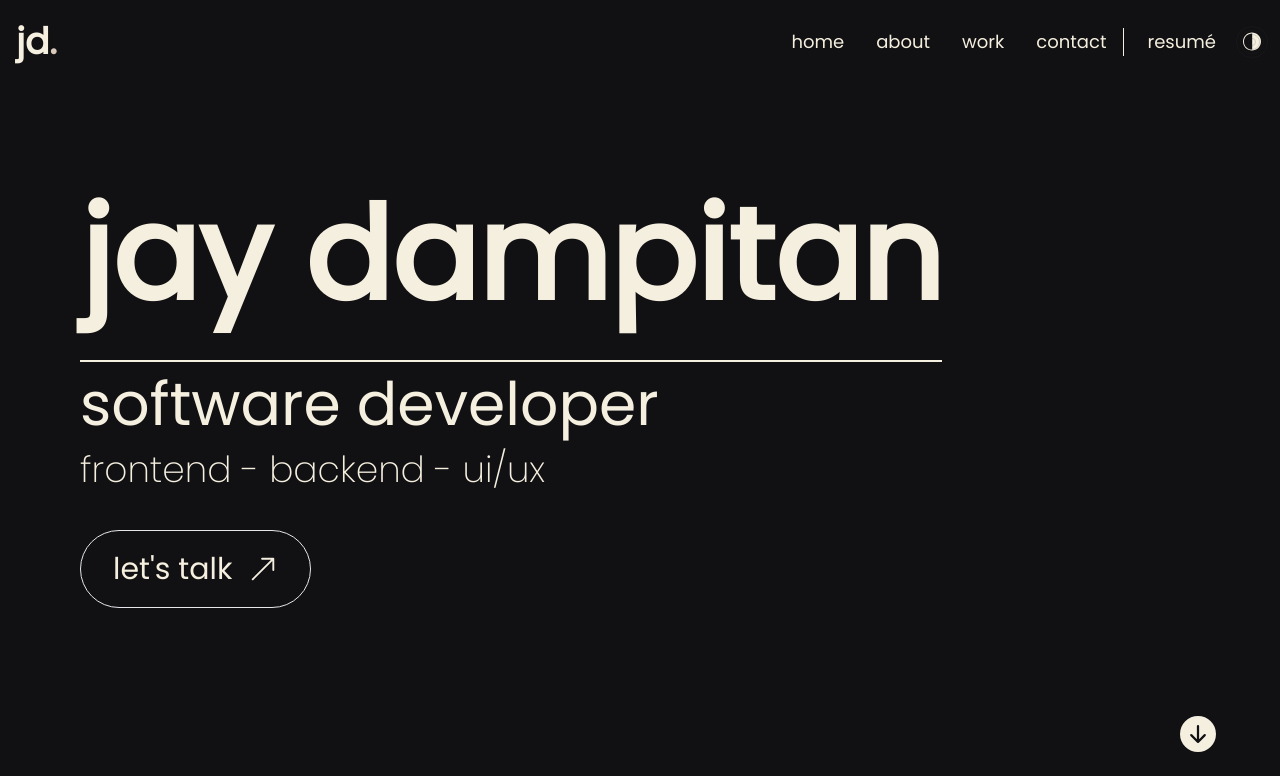
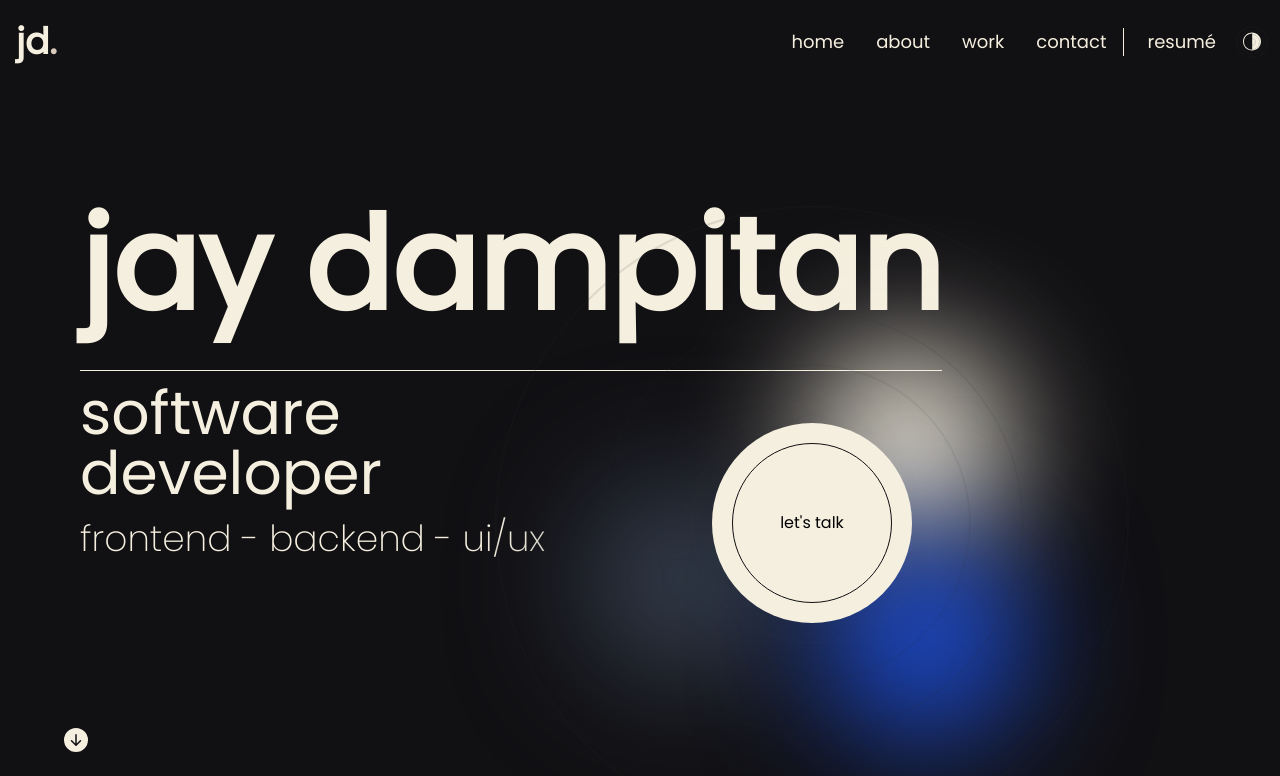
Before and after one commit to JayDampitan/new-portfolio, a Next.js app in the folder my-app/: page / in a window 1280 px wide. Shown: the top 776 px of the page. Built offline with nearby package versions, Linux system fonts and the light colour scheme.

Commit message:
initial hero page call to action. create counter preloader component.

```diff
--- a/my-app/components/About.tsx
+++ b/my-app/components/About.tsx
@@ -12,8 +12,8 @@ type Props = {};
 
 const About = (props: Props) => {
   return (
-    <div className="h-screen flex px-4 py-4 justify-center items-center w-full bg-darkGrey  ">
-      <div className="max-w-[1500px] w-full">
+    <div className="h-screen flex p-4 justify-center items-center w-full bg-darkGrey  ">
+      <div className="max-w-[1700px] border  w-full">
         <TitleSection textColor='white' title="about." />
         <div className="md:my-10  xl:justify-between flex-col flex xl:flex-row">
           <div className="py-2 xl:w-[50%] flex items-center ">
--- a/my-app/components/BackgroundCircles.tsx
+++ b/my-app/components/BackgroundCircles.tsx
@@ -1,6 +1,5 @@
 import React from "react";
 import { motion } from "framer-motion";
-
 
 type Props = {};
 
@@ -9,7 +8,7 @@ const BackgroundCircles = (props: Props) => {
     <motion.div
       animate={{
         scale: [0.6, 1, 1, 1, 0.8, 0.8],
-        opacity: [0.1, 0.2, 0.4, 0.6, 0.6, 0.5, 0.2],
+        opacity: [0.2, 0.4, 0.4, 0.6, 0.4, 0.4, 0.2],
         borderRadius: ["20%", "25%", "50%", "50%", "25%", "20%"],
       }}
       transition={{
@@ -17,11 +16,11 @@ const BackgroundCircles = (props: Props) => {
       }}
       className="absolute top-25 right-26 flex justify-center items-center"
     >
-      <div className="absolute border border-[#333333] rounded-full h-[200px] w-[200px] xl:h-[300px] xl:w-[300px]   animate-ping" />
-      <div className="absolute border border-[#333333] rounded-full h-[300px] w-[300px] xl:h-[400px] xl:w-[400px]    animate-ping" />
-      <div className="absolute border border-[#333333] rounded-full h-[400px] w-[400px] xl:h-[600px] xl:w-[600px]    animate-ping" />
-      <div className="absolute border border-[#c8aa6a] rounded-full opacity-20  h-[600px] w-[600px] xl:h-[750px] xl:w-[750px]   animate-pulse" />
-      <div className="absolute border border-[#333333] rounded-full h-[700px] w-[700px]   animate-ping" />
+      <div className="absolute border border-[#333333] rounded-full w-[100px] h-[100px] lg:h-[200px] lg:w-[200px] xl:h-[300px] xl:w-[300px]   animate-ping" />
+      <div className="absolute border border-[#333333] rounded-full w-[100px] h-[100px] lg:h-[300px] lg:w-[300px] xl:h-[400px] xl:w-[400px]    animate-ping" />
+      <div className="absolute border border-[#333333] rounded-full w-[100px] h-[100px] lg:h-[400px] lg:w-[400px] xl:h-[600px] xl:w-[600px]    animate-ping" />
+      <div className="absolute border border-[#c8aa6a] rounded-full w-[100px] h-[100px] opacity-20  lg:h-[300px] lg:w-[300px]  animate-pulse" />
+      <div className="absolute border border-[#333333] rounded-full w-[100px] h-[100px] lg:h-[600px] lg:w-[600px]   animate-ping" />
     </motion.div>
   );
 };
--- a/my-app/components/Hero.tsx
+++ b/my-app/components/Hero.tsx
@@ -12,6 +12,32 @@ import ScrollDown from "./ScrollDown";
 type Props = {};
 
 const Hero = (props: Props) => {
+  const svgVariants = {
+    hidden: {
+      rotate: -180,
+    },
+    visible: {
+      rotate: 0,
+      transition: {
+        duration: 1,
+      },
+    },
+  };
+
+  const pathVariants = {
+    hidden: {
+      opacity: 0,
+      pathLength: 0,
+    },
+    visible: {
+      opacity: 1,
+      pathLength: 1,
+      transition: {
+        duration: 2,
+        ease: "easeInOut",
+      },
+    },
+  };
   // const [cursorX, setCursorX] = useState();
   // const [cursorY, setCursorY] = useState();
 
@@ -23,30 +49,35 @@ const Hero = (props: Props) => {
   // }, [cursorX, cursorY]);
 
   return (
-    <div className="bg-darkGrey w-full h-screen flex">
-      <div className="m-auto justify-center items-center md:px-20 lg:items-start max-w-[1700px] flex w-full flex-col">
-        <div className="md:text-start flex flex-col ">
-          <h1 className="text-3xl sm:text-6xl  lg:text-9xl font-bold text-white pb-5 md:pb-10">
+    <div className=" bg-darkGrey w-full h-screen flex">
+      <div className=" max-w-[1700px] flex h-screen w-full flex-col mx-auto justify-center items-center md:px-20 lg:items-start ">
+        <div className=" md:text-start flex flex-col ">
+          <h1 className="text-3xl sm:text-6xl lg:text-9xl border-b border-white font-bold text-white pb-5 md:pb-10">
             jay dampitan
           </h1>
-
-          <div className="w-full border-[1px] border-white "></div>
         </div>
 
-        <div className="">
-          <div className="text-center lg:text-start">
+        <div className=" lg:flex lg:justify-between w-full">
+          <div className=" text-center lg:text-start lg:w-[50%]">
             <h2 className="text-white text-2xl md:text-5xl lg:text-6xl mt-3">
               software developer
             </h2>
             <h3 className="text-white text-xl md:text-3xl lg:text-4xl font-light mb-5 md:mb-10 md:mt-4">
               frontend - backend - ui/ux
             </h3>
-            <button className="border mx-auto lg:mx-0 text-md md:text-2xl py-1 px-4 lg:text-3xl flex items-center text-white  md:py-4 md:px-6 lg:py-5 lg:px-8 rounded-full hover:bg-white hover:text-darkGrey transition-colors">
-              let's talk{" "}
-              <span className="ml-4 hover:rotate-45 transition duration-500">
-                <BsArrowUpRight />
-              </span>
-            </button>
+          </div>
+
+          <div
+            className=" transform translate-y-6
+           w-full flex items-end justify-center lg:justify-end lg:pr-72 lg:w-[50%]"
+          >
+           <motion.div className=" border-gray-900 rounded-full bg-white w-[100px] h-[100px] lg:h-[200px] lg:w-[200px] relative flex items-center justify-center">
+                <motion.div animate={{y: [0, 20 ,10 , 20, 40, 50, 20, 10, 0]}} transition={{duration: 10, repeat: Infinity}} className="absolute w-full h-full bg-white -top-20 -z-10 lg:-top-32 lg:-right-24 blur-2xl lg:blur-3xl rounded-full"></motion.div>
+                <motion.div animate={{y: [0, 20 ,10 , 20, 40, 50, 20, 10, 0]}} transition={{duration: 10, delay: 1, repeat: Infinity}} className="absolute w-full h-full bg-gray-700 -bottom-4 -left-20 -z-10 lg:-bottom-25 lg:-left-32 blur-2xl lg:blur-3xl rounded-full"></motion.div>
+                <motion.div animate={{y: [0, 20 ,10 , 20, 40, 50, 20, 10, 0]}} transition={{duration: 10, delay: 1.5, repeat: Infinity}} className="absolute w-full h-full bg-blue-700 -z-10 -bottom-2 -right-16 lg:-bottom-20 lg:-right-28 blur-2xl lg:blur-3xl rounded-full"></motion.div>
+                <BackgroundCircles/>
+              <motion.h1  className="border p-8 w-[80%] h-[80%] flex items-center justify-center border-darkGrey rounded-full">let's talk</motion.h1>
+           </motion.div>
           </div>
         </div>
       </div>
--- /dev/null
+++ b/my-app/components/Loader.tsx
@@ -0,0 +1,36 @@
+import React, { useState } from "react";
+import { useSpring, animated } from "react-spring";
+import { motion } from "framer-motion";
+import { once } from "events";
+
+type Props = {
+  n: number;
+};
+
+const Number = ({ n }: Props) => {
+  const [loading, setLoading] = useState(true);
+
+  const { number } = useSpring({
+    from: { number: 0 },
+    number: n,
+    delay: 200,
+    config: { mass: 1, tension: 30, friction: 20 },
+  });
+  const result = number.to((n) => n.toFixed(0));
+
+  return <animated.div>{result}</animated.div>;
+};
+
+const Loader = ({ n }: Props) => {
+  return (
+    <motion.div initial={{y: 0}} animate={{y:"-100%"}} transition={{duration: 2, delay: 3.5}} className="h-screen top-0 right-0 left-0 flex-col w-full z-50 bg-white fixed text-darkGrey text-2xl lg:text-7xl flex items-center justify-center font-extrabold">
+      <div className="flex">
+        <Number n={100} />
+        <span>%</span>
+      </div>
+      <h2  className="font-thin text-4xl">welcome</h2>
+    </motion.div>
+  );
+};
+
+export default Loader;
--- a/my-app/components/ScrollDown.tsx
+++ b/my-app/components/ScrollDown.tsx
@@ -5,8 +5,8 @@ type Props = {};
 
 const ScrollDown = (props: Props) => {
   return (
-    <div className="absolute  xs:block bottom-7 right-9 xl:right-16 xl:bottom-12">
-      <BsFillArrowDownCircleFill className="text-white text-xl xl:text-4xl"/>
+    <div className="absolute  xs:block bottom-7 left-16 xl:right-16 xl:bottom-12">
+      <BsFillArrowDownCircleFill className="text-white text-xl xl:text-2xl"/>
     </div>
   );
 };
--- a/my-app/package.json
+++ b/my-app/package.json
@@ -20,6 +20,7 @@
     "react": "18.2.0",
     "react-dom": "18.2.0",
     "react-icons": "^4.7.1",
+    "react-spring": "^9.6.1",
     "typescript": "4.9.4"
   },
   "devDependencies": {
--- a/my-app/pages/index.tsx
+++ b/my-app/pages/index.tsx
@@ -8,6 +8,7 @@ import Footer from "../components/Footer";
 import SocialIcons from "../components/SocialIcons";
 import { useState, useEffect } from "react";
 import SectionBorder from "../components/SectionBorder";
+import Loader from "../components/Loader";
 
 export default function Home() {
   // const [cursorX, setCursorX] = useState();
@@ -27,6 +28,7 @@ export default function Home() {
         <meta name="viewport" content="width=device-width, initial-scale=1" />
         <link rel="icon" href="/favicon.ico" />
       </Head>
+      <Loader n={100}/>
 
       <Navbar />
       <section id="/" className="relative">
```
Also changed, not shown: 1 other file (tests, documents, lock files or other folders).
